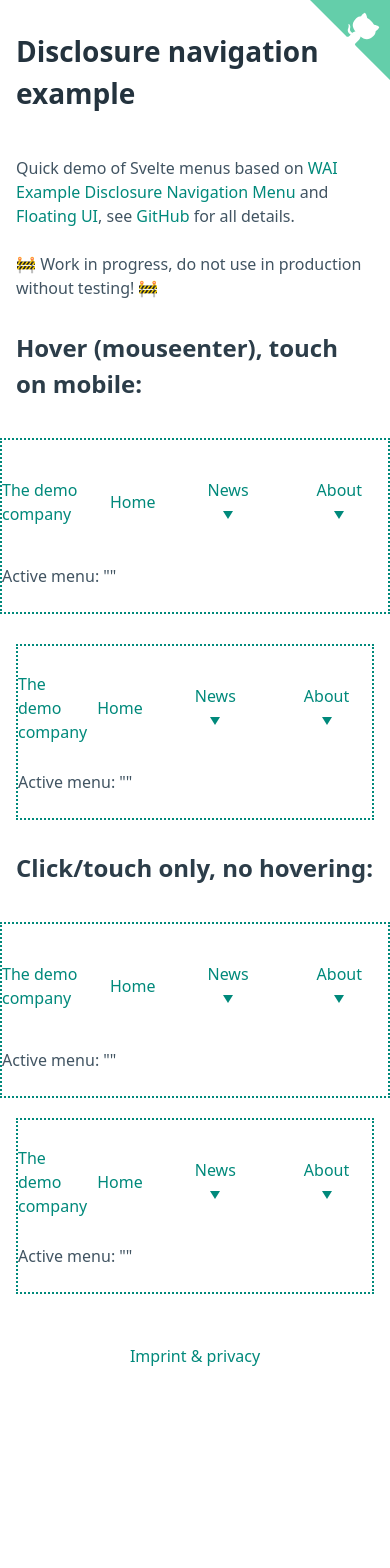
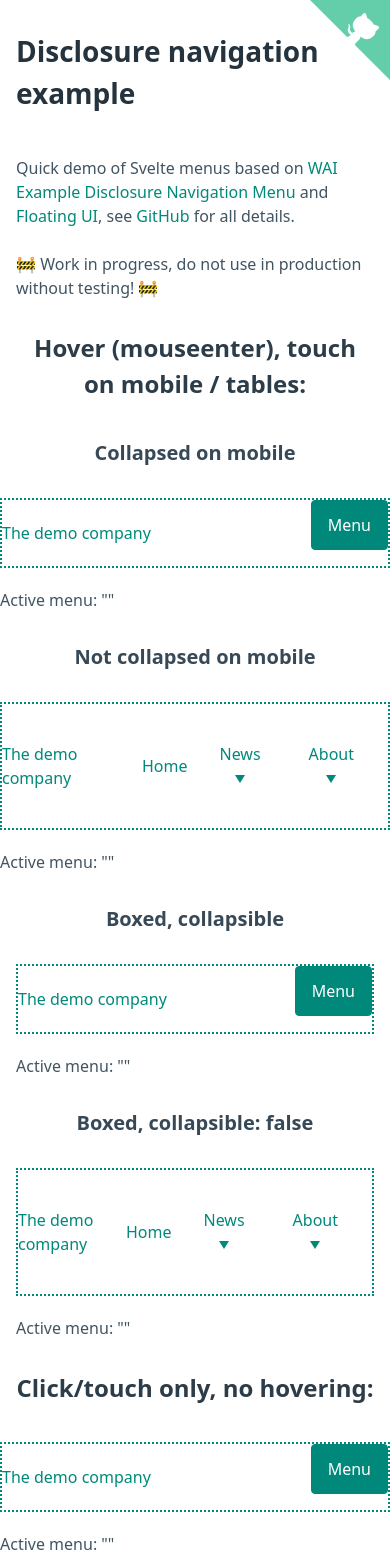
Before and after one commit to mandrasch/svelte-floating-ui-a11y-menu, a SvelteKit app: page / in a window 390 px wide. Shown: the top 1568 px of the page. Before the commit the page ends 1368 px from the top, so only its background shows below. Built offline with nearby package versions, Linux system fonts and the light colour scheme.

Commit message:
feat: add collapsible option for mobile menus

```diff
--- a/src/components/DisclosureNavigation.svelte
+++ b/src/components/DisclosureNavigation.svelte
@@ -1,7 +1,13 @@
 <script>
+	// Important part about this menu is that we can't rely purely
+	// on {#if}, since it removes elements from DOM. Therefore tags
+	// like aria-controls="#<id>" can't be used with {#if} properly.
+	// We use .hide for that as helper class, it's like v-if in vue.
+	// https://github.com/sveltejs/svelte/pull/7932
+
 	// Only needed for {#if}, currently not used
 	//import { tick } from 'svelte';
-	// import { fade, fly } from 'svelte/transition';
+	import { fade, fly } from 'svelte/transition';
 
 	// floating-ui
 	import { computePosition, flip, shift, offset, autoUpdate } from '@floating-ui/dom';
@@ -11,8 +17,11 @@
 
 	// props and menuSettings
 	export let useHoverActions = true;
+	export let isCollapsible = true;
+
 	const menuSettings = {
-		useHoverActions
+		useHoverActions,
+		isCollapsible
 	};
 
 	// the current selected elements
@@ -52,7 +61,7 @@
 			currentSelectedDropdownToggle = evt.target;
 			currentSelectedDropdownContent = evt.target
 				.closest('li')
-				.querySelector('ul.disclosure-nav__submenu');
+				.querySelector('ul.disclosure-nav-container__navigation-list__submenu');
 
 			if (currentSelectedDropdownContent === null) {
 				console.error('Could not find ul-submenu in target area:', evt.target.closest('li'));
@@ -155,16 +164,32 @@
 			}
 		};
 	}
+	let mobileMenuOpen = false;
+	function handleHamburgerClick() {
+		mobileMenuOpen = !mobileMenuOpen;
+		document.body.style.overflow = mobileMenuOpen ? 'hidden' : 'auto'; // scroll lock
+		// TODO: add focus trap
+	}
+
+	function handleMobileOverlayCloseClick() {
+		mobileMenuOpen = false;
+		document.body.style.overflow = 'auto'; // re-enable scroll
+		// TODO: remove focus trap
+	}
 </script>
 
 <!-- https://svelte.dev/tutorial/svelte-window -->
 <svelte:window on:keydown={handleKeydown} />
 
-<div class="nav-demo-container">
-	<nav aria-label="Mythical University">
-		<a href="/">The demo company</a>
-
-		<ul class="disclosure-nav" aria-label="Mythical University">
+<nav
+	class="disclosure-nav"
+	class:isCollapsible={menuSettings.isCollapsible}
+	aria-label="Mythical University"
+>
+	<a href="/">The demo company</a>
+	<!-- Desktop menu with CSS transitions -->
+	<div class="disclosure-nav__container-desktop">
+		<ul class="disclosure-nav__container-desktop__nav-list" aria-label="Mythical University">
 			<li>
 				<a href="#home"> Home </a>
 			</li>
@@ -193,7 +218,11 @@
 						<polygon points="1 0, 11 0, 6 8" />
 					</svg></button
 				>
-				<ul id="submenu_news" class="disclosure-nav__submenu" class:hide={activeMenu !== 'news'}>
+				<ul
+					id="submenu_news"
+					class="disclosure-nav-container__navigation-list__submenu"
+					class:hide={activeMenu !== 'news'}
+				>
 					<li>
 						<a href="overview"> Overview </a>
 					</li>
@@ -224,7 +253,11 @@
 						<polygon points="1 0, 11 0, 6 8" />
 					</svg></button
 				>
-				<ul id="submenu_about" class="disclosure-nav__submenu" class:hide={activeMenu !== 'about'}>
+				<ul
+					id="submenu_about"
+					class="disclosure-nav-container__navigation-list__submenu"
+					class:hide={activeMenu !== 'about'}
+				>
 					<li>
 						<a href="#overview"> Our organisation </a>
 					</li>
@@ -234,9 +267,97 @@
 				</ul>
 			</li>
 		</ul>
-	</nav>
-	<p>Active menu: {JSON.stringify(activeMenu)}</p>
-</div>
+	</div>
+	<!-- Mobile menu with Svelte transitions (via {#if}), only
+		uses click / touch actions. Separathed mobile from desktop
+		for easier separation of concerns.
+	-->
+	{#if isCollapsible}
+		<div class="disclosure-nav__container-mobile">
+			<button class="disclosure-nav-container__hamburger" on:click={handleHamburgerClick}
+				>Menu</button
+			>
+			{#if mobileMenuOpen}
+				<div
+					class="disclosure-nav__container-mobile__overlay"
+					in:fly={{ x: 500, duration: 1000 }}
+					out:fade
+				>
+					<button on:click|preventDefault={handleMobileOverlayCloseClick}>Close</button>
+					<ul
+						class="disclosure-nav__container-mobile__overlay__nav-list"
+						aria-label="Mythical University"
+					>
+						<li>
+							<a href="#home"> Home </a>
+						</li>
+						<!-- https://svelte.dev/tutorial/inline-handlers -->
+						<li>
+							<!-- important, use |stopPropagation|preventDefault otherwise events will be triggered twice (e.g. click mobile => mouseenter) -->
+							<!-- important:On mobile side calling preventDefault in touchstart event prevents mouseover, mouseenter, mousedown and affiliated event, see: https://stackoverflow.com/a/37130354 and https://web.dev/mobile-touchandmouse/-->
+							<button
+								type="button"
+								aria-controls="submenu_news"
+								aria-expanded={activeMenu === 'news'}
+								on:touchstart|preventDefault={(evt) => handleDropdownTouchstart(evt, 'news')}
+								on:click|stopPropagation|preventDefault={(evt) => handleDropdownClick(evt, 'news')}
+								>News
+								<svg
+									xmlns="http://www.w3.org/2000/svg"
+									class="down"
+									width="12"
+									height="9"
+									viewBox="0 0 12 9"
+								>
+									<polygon points="1 0, 11 0, 6 8" />
+								</svg></button
+							>
+							<ul id="submenu_news" class:hide={activeMenu !== 'news'}>
+								<li>
+									<a href="overview"> Overview </a>
+								</li>
+								<li>
+									<a href="#administration"> Tech news </a>
+								</li>
+							</ul>
+						</li>
+						<li>
+							<button
+								type="button"
+								aria-controls="submenu_about"
+								aria-expanded={activeMenu === 'about'}
+								on:touchstart|stopPropagation|preventDefault={(evt) =>
+									handleDropdownTouchstart(evt, 'about')}
+								on:click|stopPropagation|preventDefault={(evt) => handleDropdownClick(evt, 'about')}
+								>About
+								<svg
+									xmlns="http://www.w3.org/2000/svg"
+									class="down"
+									width="12"
+									height="9"
+									viewBox="0 0 12 9"
+								>
+									<polygon points="1 0, 11 0, 6 8" />
+								</svg></button
+							>
+							<ul id="submenu_about" class:hide={activeMenu !== 'about'}>
+								<li>
+									<a href="#overview"> Our organisation </a>
+								</li>
+								<li>
+									<a href="#administration"> Why a11y matters</a>
+								</li>
+							</ul>
+						</li>
+					</ul>
+					<p>Active menu: {JSON.stringify(activeMenu)}</p>
+				</div>
+			{/if}
+		</div>
+	{/if}
+</nav>
+<!-- Just for debug:-->
+<p>Active menu: {JSON.stringify(activeMenu)}</p>
 
 <style>
 	/* Important! */
@@ -245,43 +366,42 @@
 		pointer-events: none;
 	}
 
-	.nav-demo-container {
-		border: 2px dotted var(--primary);
-		margin-bottom: 20px;
-	}
-
 	/* https://stackoverflow.com/a/73391142 */
 	.hide {
 		opacity: 0 !important;
 		visibility: hidden !important;
+		height: 0px;
 	}
 
-	nav {
+	/* the general container */
+	nav.disclosure-nav {
+		border: 2px dotted var(--primary);
+		margin-bottom: 20px;
 		display: flex;
 		flex-direction: row;
 		justify-content: space-between;
 		align-items: center;
 	}
 
-	/* main menu */
-	ul.disclosure-nav {
+	/*
+		============================
+		========= DESKTOP ==========
+		============================
+	*/
+	ul.disclosure-nav__container-desktop__nav-list {
 		list-style-type: none;
 		display: flex;
 		flex-direction: row;
 		justify-content: end;
-	}
-	/* main menu child */
-	ul.disclosure-nav li {
 		margin: 10px;
 	}
 
 	/* submenu (dropdowns) */
-	ul.disclosure-nav__submenu {
+	ul.disclosure-nav__container-desktop__nav-list ul {
 		/* https://bholmes.dev/blog/accessible-show-hide-animations/ */
 		opacity: 1;
 		visibility: visible;
 		transition: opacity 0.8s, visibility 0.8s;
-
 		list-style-type: none;
 		background: lightblue;
 		width: max-content;
@@ -293,9 +413,59 @@
 	}
 
 	/* just some styling, remove default button styles by picocss */
-	ul.disclosure-nav button {
+	ul.disclosure-nav__container-desktop__nav-list button {
 		background: none;
 		border: none;
 		color: var(--primary);
 	}
+
+	/*
+		============================
+		========== MOBILE ==========
+		============================
+	*/
+
+	/* Only show/hide menus if menu has isCollapsible */
+	@media screen and (max-width: 992px) {
+		.disclosure-nav.isCollapsible .disclosure-nav__container-mobile {
+			display: block;
+		}
+		.disclosure-nav.isCollapsible .disclosure-nav__container-desktop {
+			display: none;
+		}
+	}
+
+	.disclosure-nav__container-mobile {
+		display: none;
+	}
+
+	.disclosure-nav__container-mobile__overlay {
+		position: fixed;
+		left: 0;
+		top: 0;
+		width: 100%;
+		height: 100%;
+		background-color: var(--secondary);
+		color: white;
+	}
+	.disclosure-nav__container-mobile__overlay p,
+	.disclosure-nav__container-mobile__overlay a {
+		color: white;
+	}
+
+	.disclosure-nav__container-mobile__overlay__nav-list {
+		display: flex;
+		justify-content: start;
+		flex-direction: column;
+		list-style-type: none;
+	}
+
+	/* submenus */
+	.disclosure-nav__container-mobile__overlay__nav-list ul {
+		flex-direction: column;
+	}
+
+	.disclosure-nav__container-mobile__overlay__nav-list li {
+		width: 100%;
+	}
 </style>
--- a/src/routes/+page.svelte
+++ b/src/routes/+page.svelte
@@ -17,13 +17,23 @@
 </div>
 
 <div class="container" style="margin-top:30px;">
-	<h3>Hover (mouseenter), touch on mobile:</h3>
+	<h3>Hover (mouseenter), touch on mobile / tables:</h3>
 </div>
 
+<h4>Collapsed on mobile</h4>
 <DisclosureNavigation useHoverActions={true} />
 
+<h4>Not collapsed on mobile</h4>
+<DisclosureNavigation isCollapsible={false} useHoverActions={true} />
+
+<h4>Boxed, collapsible</h4>
 <div class="container" style="margin-top:30px;">
 	<DisclosureNavigation useHoverActions={true} />
+</div>
+
+<h4>Boxed, collapsible: false</h4>
+<div class="container" style="margin-top:30px;">
+	<DisclosureNavigation isCollapsible={false} useHoverActions={true} />
 </div>
 
 <div class="container" style="margin-top:30px;"><h3>Click/touch only, no hovering:</h3></div>
@@ -43,4 +53,8 @@
 		margin-top: 50px;
 		text-align: center;
 	}
+	h3,
+	h4 {
+		text-align: center;
+	}
 </style>
```
Also changed, not shown: 1 other file (tests, documents, lock files or other folders).
